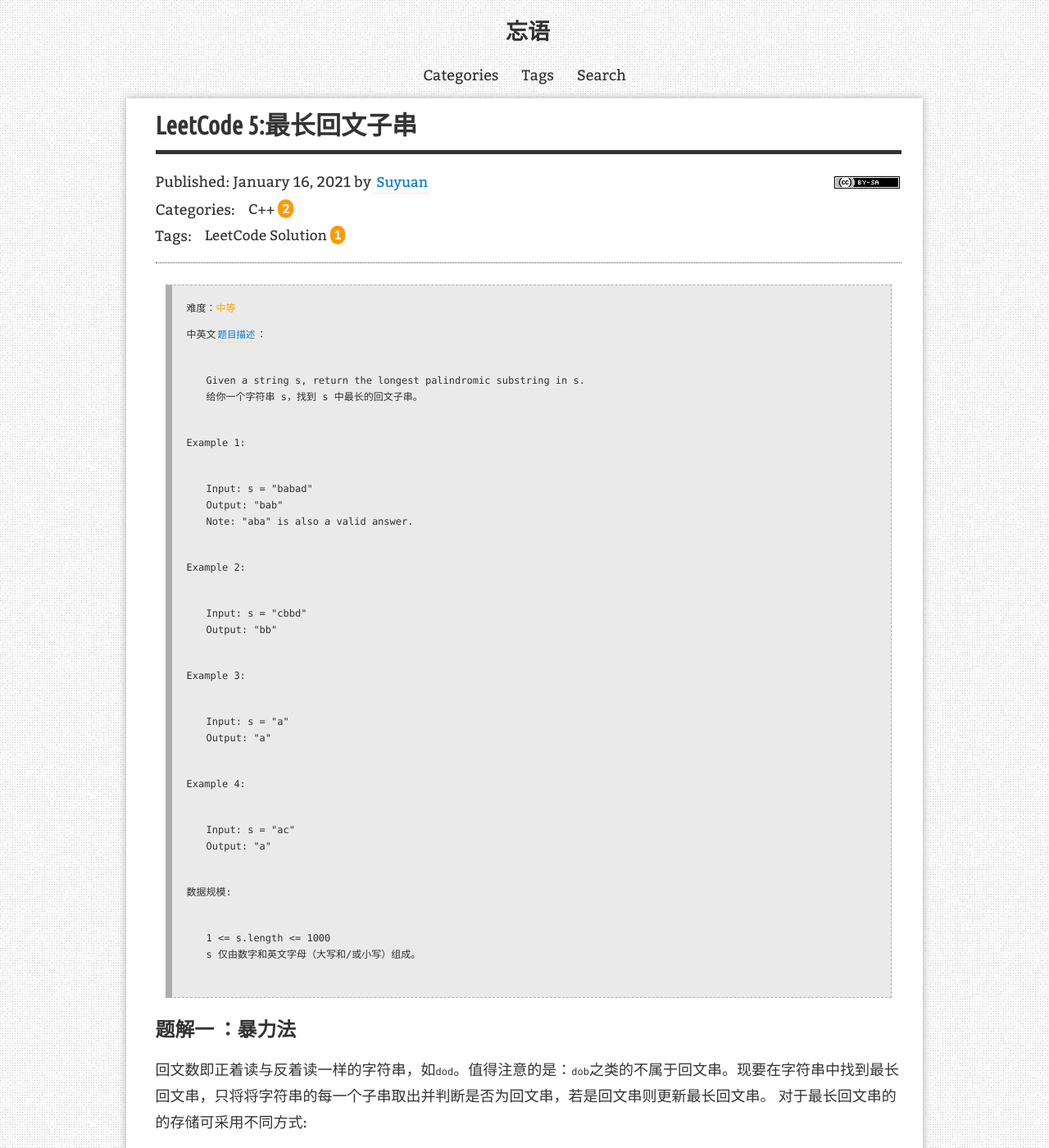
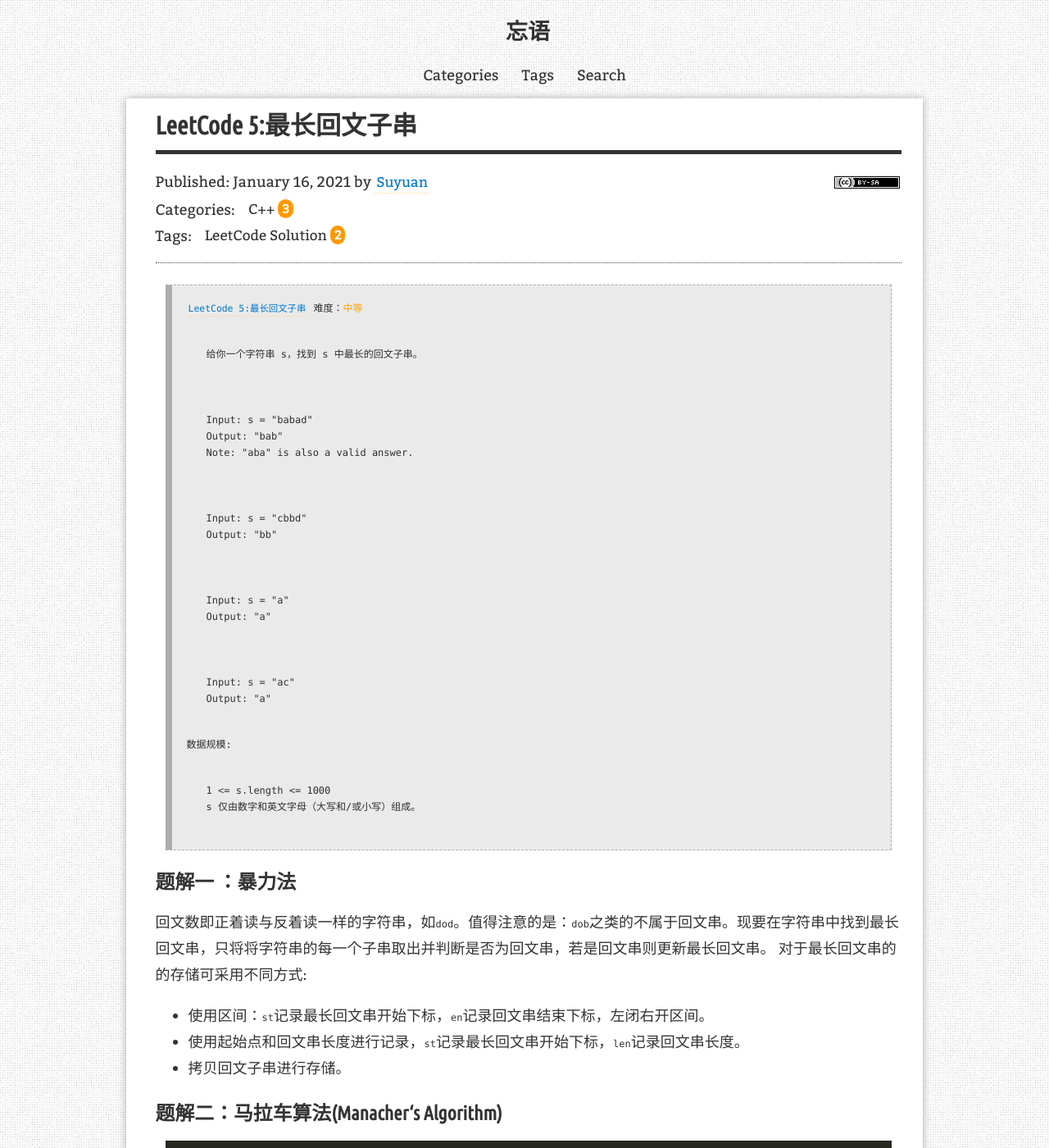
Before and after one commit to chen810/chen810.github.io, a Jekyll site: the page built from _posts/2021-1-16-LeetCode-5最长回文子串.md, in a window 1280 px wide and 1400 px high. Shown: the whole window at 82% size. Built offline with Jekyll 4.4.1, drawn with Linux system fonts in a browser that asks for light colours; comment, search, counter and statistics services are not loaded; some of the changed text lies outside the part shown.

Commit message:
new post

````diff
--- a/_posts/2021-1-16-LeetCode-5最长回文子串.md
+++ b/_posts/2021-1-16-LeetCode-5最长回文子串.md
@@ -16,16 +16,12 @@ redirect_from:
 
 ---
 
+> [LeetCode 5:最长回文子串](https://leetcode-cn.com/problems/longest-palindromic-substring/)
 > 难度：<span style="color:orange;">中等</span>
 >
-> 中英文[题目描述](https://leetcode-cn.com/problems/longest-palindromic-substring/)：
->
 > ```txt
-> Given a string s, return the longest palindromic substring in s.
 > 给你一个字符串 s，找到 s 中最长的回文子串。
 > ```
->
-> Example 1:
 >
 > ```txt
 > Input: s = "babad"
@@ -33,21 +29,15 @@ redirect_from:
 > Note: "aba" is also a valid answer.
 > ```
 >
-> Example 2:
->
 > ```txt
 > Input: s = "cbbd"
 > Output: "bb"
 > ```
 >
-> Example 3:
->
 > ```txt
 > Input: s = "a"
 > Output: "a"
 > ```
->
-> Example 4:
 >
 > ```txt
 > Input: s = "ac"
````
Also changed, not shown: _posts/2021-1-23-LeetCode-1319连通网络的操作次数.md (added, +92 -0 lines).
